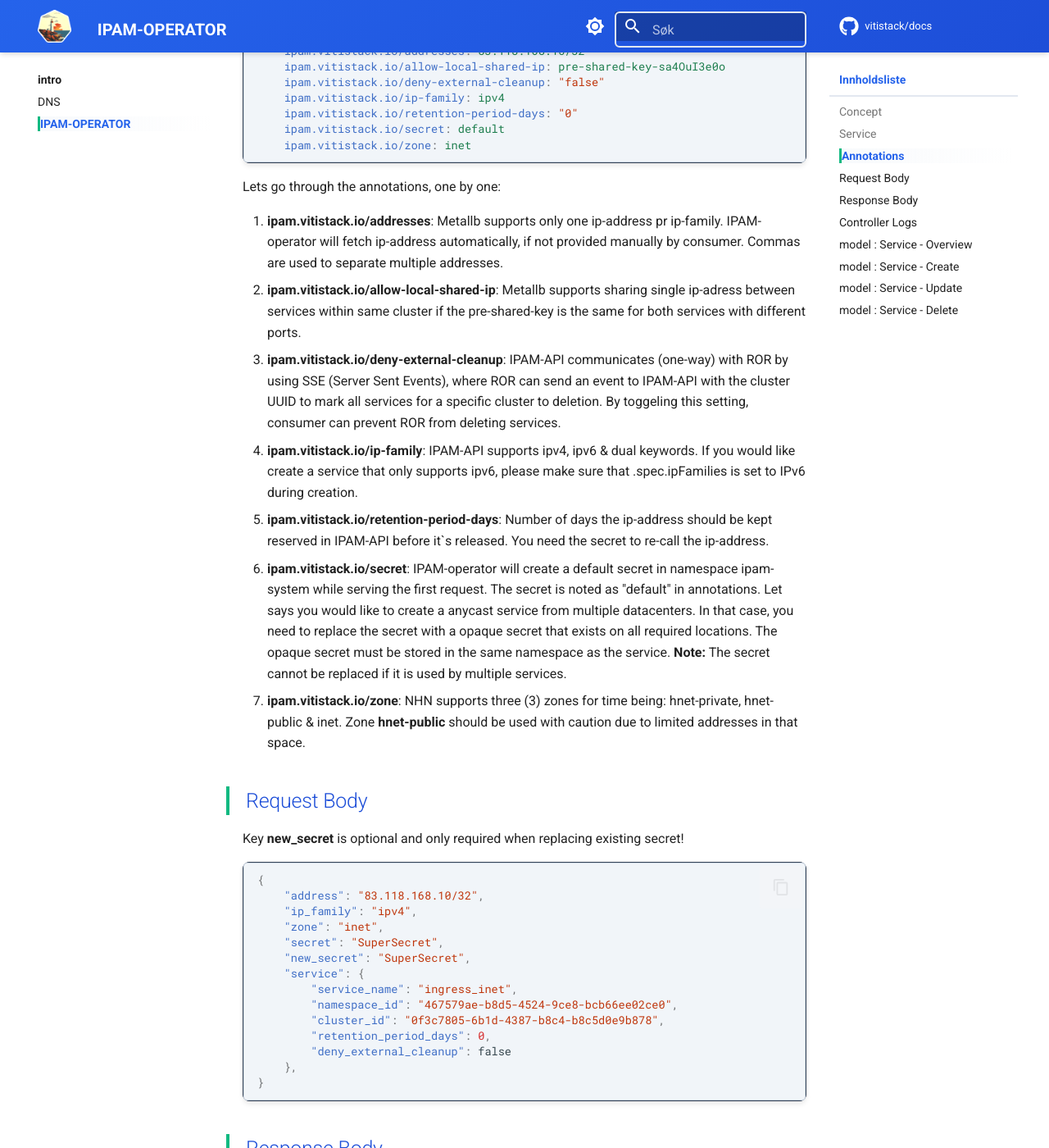
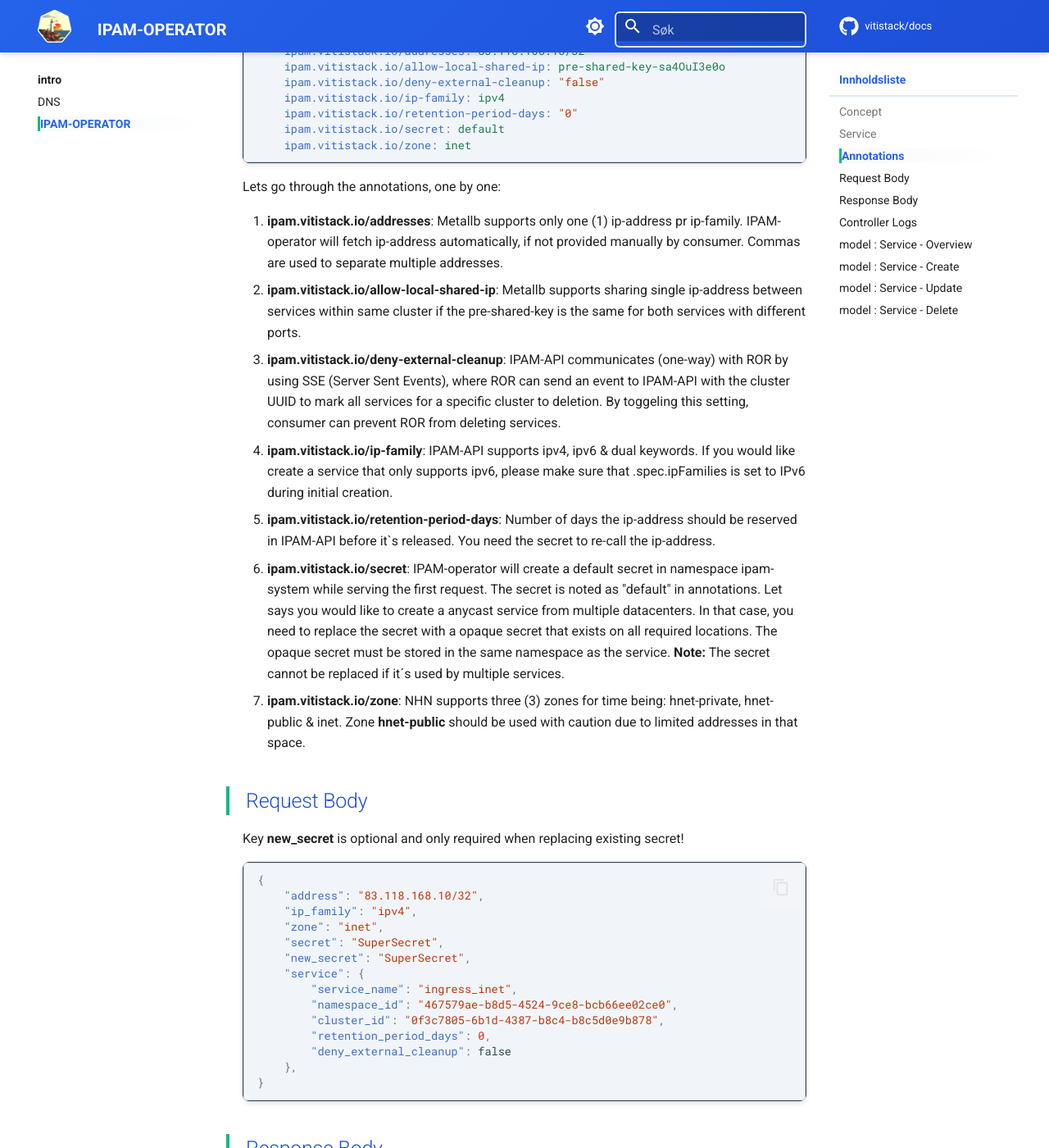
Before and after one commit to vitistack/docs, an MkDocs documentation site: the page built from docs/ipam-operator.md, in a window 1280 px wide and 1400 px high, scrolled down 847 px. Shown: the whole window at 82% size. Built offline with MkDocs 1.6.1 and Material for MkDocs 9.7.7, drawn with Linux system fonts in a browser that asks for light colours; comment, search, counter and statistics services are not loaded.

Commit message:
IPAM-operator : Text

````diff
--- a/docs/ipam-operator.md
+++ b/docs/ipam-operator.md
@@ -34,12 +34,12 @@
 ```
 Lets go through the annotations, one by one:
 
-1. **ipam.vitistack.io/addresses**: Metallb supports only one ip-address pr ip-family. IPAM-operator will fetch ip-address automatically, if not provided manually by consumer. Commas are used to separate multiple addresses.
-2. **ipam.vitistack.io/allow-local-shared-ip**: Metallb supports sharing single ip-adress between services within same cluster if the pre-shared-key is the same for both services with different ports.
+1. **ipam.vitistack.io/addresses**: Metallb supports only one (1) ip-address pr ip-family. IPAM-operator will fetch ip-address automatically, if not provided manually by consumer. Commas are used to separate multiple addresses.
+2. **ipam.vitistack.io/allow-local-shared-ip**: Metallb supports sharing single ip-address between services within same cluster if the pre-shared-key is the same for both services with different ports.
 3. **ipam.vitistack.io/deny-external-cleanup**: IPAM-API communicates (one-way) with ROR by using SSE (Server Sent Events), where ROR can send an event to IPAM-API with the cluster UUID to mark all services for a specific cluster to deletion. By toggeling this setting, consumer can prevent ROR from deleting services.
-4. **ipam.vitistack.io/ip-family**: IPAM-API supports ipv4, ipv6 & dual keywords. If you would like create a service that only supports ipv6, please make sure that .spec.ipFamilies is set to IPv6 during creation.
-5. **ipam.vitistack.io/retention-period-days**: Number of days the ip-address should be kept reserved in IPAM-API before it`s released. You need the secret to re-call the ip-address.
-6. **ipam.vitistack.io/secret**: IPAM-operator will create a default secret in namespace ipam-system while serving the first request. The secret is noted as "default" in annotations. Let says you would like to create a anycast service from multiple datacenters. In that case, you need to replace the secret with a opaque secret that exists on all required locations. The opaque secret must be stored in the same namespace as the service. **Note:** The secret cannot be replaced if it is used by multiple services.
+4. **ipam.vitistack.io/ip-family**: IPAM-API supports ipv4, ipv6 & dual keywords. If you would like create a service that only supports ipv6, please make sure that .spec.ipFamilies is set to IPv6 during initial creation.
+5. **ipam.vitistack.io/retention-period-days**: Number of days the ip-address should be reserved in IPAM-API before it`s released. You need the secret to re-call the ip-address.
+6. **ipam.vitistack.io/secret**: IPAM-operator will create a default secret in namespace ipam-system while serving the first request. The secret is noted as "default" in annotations. Let says you would like to create a anycast service from multiple datacenters. In that case, you need to replace the secret with a opaque secret that exists on all required locations. The opaque secret must be stored in the same namespace as the service. **Note:** The secret cannot be replaced if it´s used by multiple services.
 7. **ipam.vitistack.io/zone**: NHN supports three (3) zones for time being: hnet-private, hnet-public & inet. Zone **hnet-public** should be used with caution due to limited addresses in that space.
 
 ## Request Body
````
